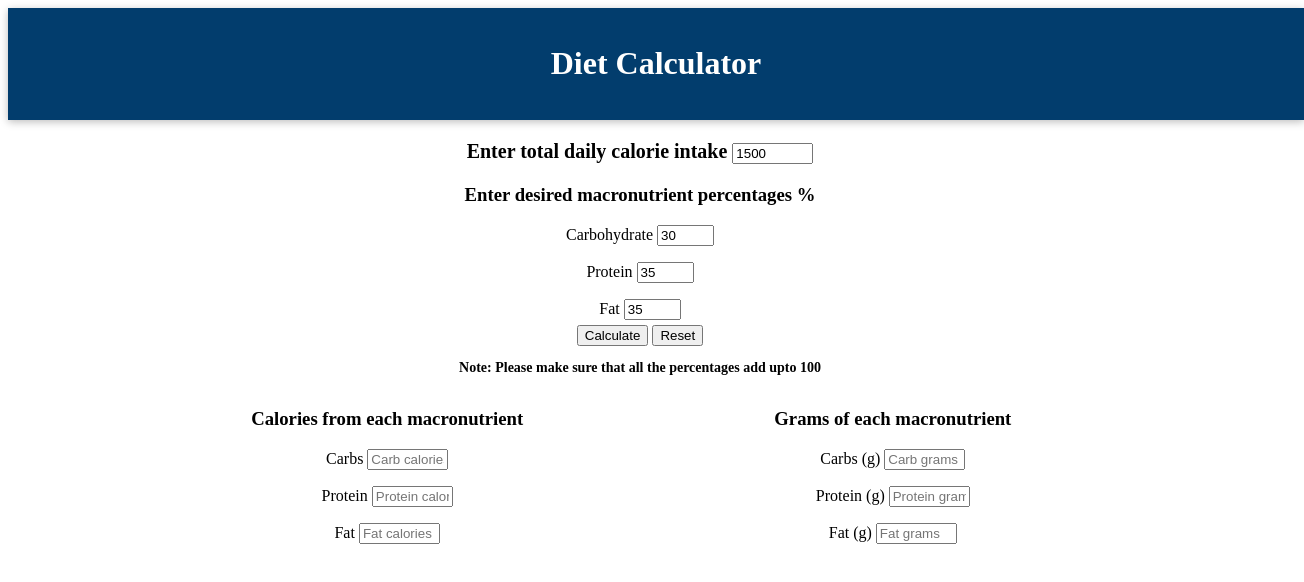
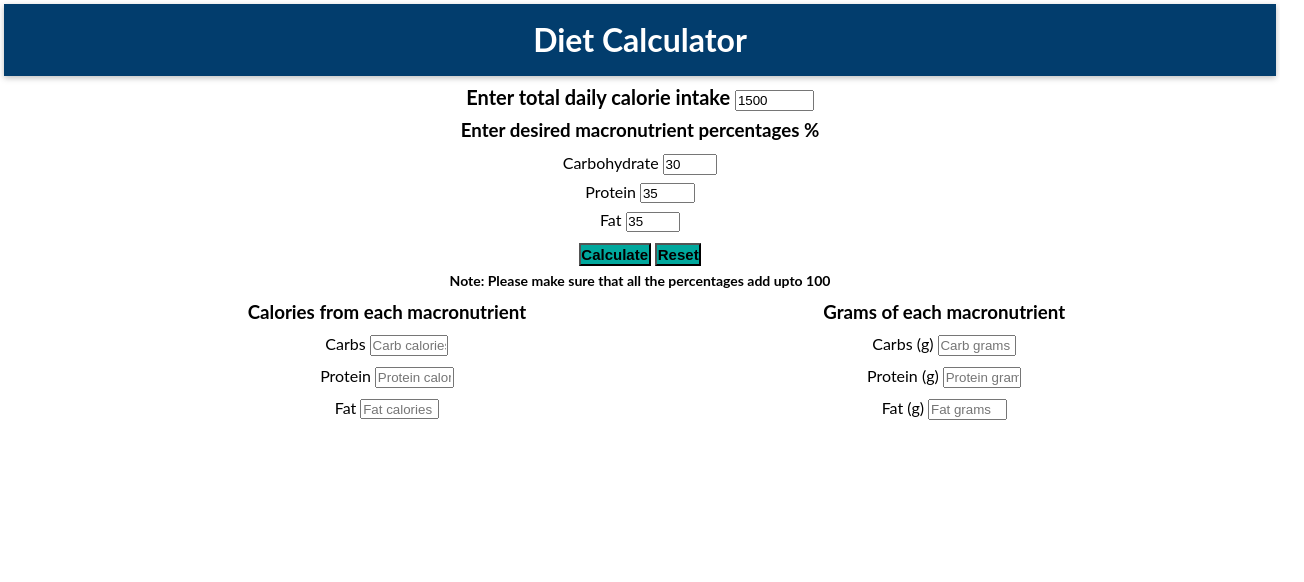
Before and after one commit to sasiking/diet, a plain HTML site: page public/index.html in a window 1280 px wide. Shown: the whole page, 1304 px wide, since content can reach past the window. Drawn offline with Linux system fonts and the light colour scheme.

Commit message:
Update Script.css

```diff
--- a/src/Script.css
+++ b/src/Script.css
@@ -1,8 +1,77 @@
+*{
+  margin:  0px;
+  padding: 0.80px;
+  box-sizing: border-box;
+}
+
+/*
+*{
+  margin:  0.5px;
+  padding: 0.5px;
+  box-sizing: border-box;
+}
+*/
+
 header {
   background: #023d6d;
   color: white;
-  padding: 1rem;
+  padding: 0.5rem;
   text-align: center;
-  box-shadow: 0 2px 8px rgba(0, 0, 0, 0.26);
+  box-shadow: 0 2px 6px rgba(0, 0, 0, 0.26);
   width: 100%;
 }
+
+body{
+  font-family: "Lato", sans-serif;
+  font-weight: 400;
+  font-size: 16px;
+  line-height: 1.7;
+  padding: 3px;
+}
+
+.input-calories{
+  font-size: 20px;
+  font-weight: bold;
+}
+
+.grid-container{
+  width: 80%;
+  position: relative;
+}
+
+.grid-child-calories{
+  /*width: 50%;*/
+  position: absolute;
+  top: 15%;
+  left:15%;
+  /*float: left;*/
+}
+
+.grid-child-grams{
+
+/*  width: 50%;*/
+
+  position: absolute;
+  top: 55%;
+  left: 55%;
+
+/*  float: left;*/
+}
+
+/*#CalculateButton: hover,*/
+.CalculateButton{
+  font-weight: bold;
+  font-size: 15px;
+  background: #00a89d;
+  border-color: #000000;
+}
+.ResetButton{
+  font-weight: bold;
+  font-size: 15px;
+  background: #00a89d;
+  border-color: #000000;
+}
+
+.calorie-results-field{
+  align-items: center;
+}
```
